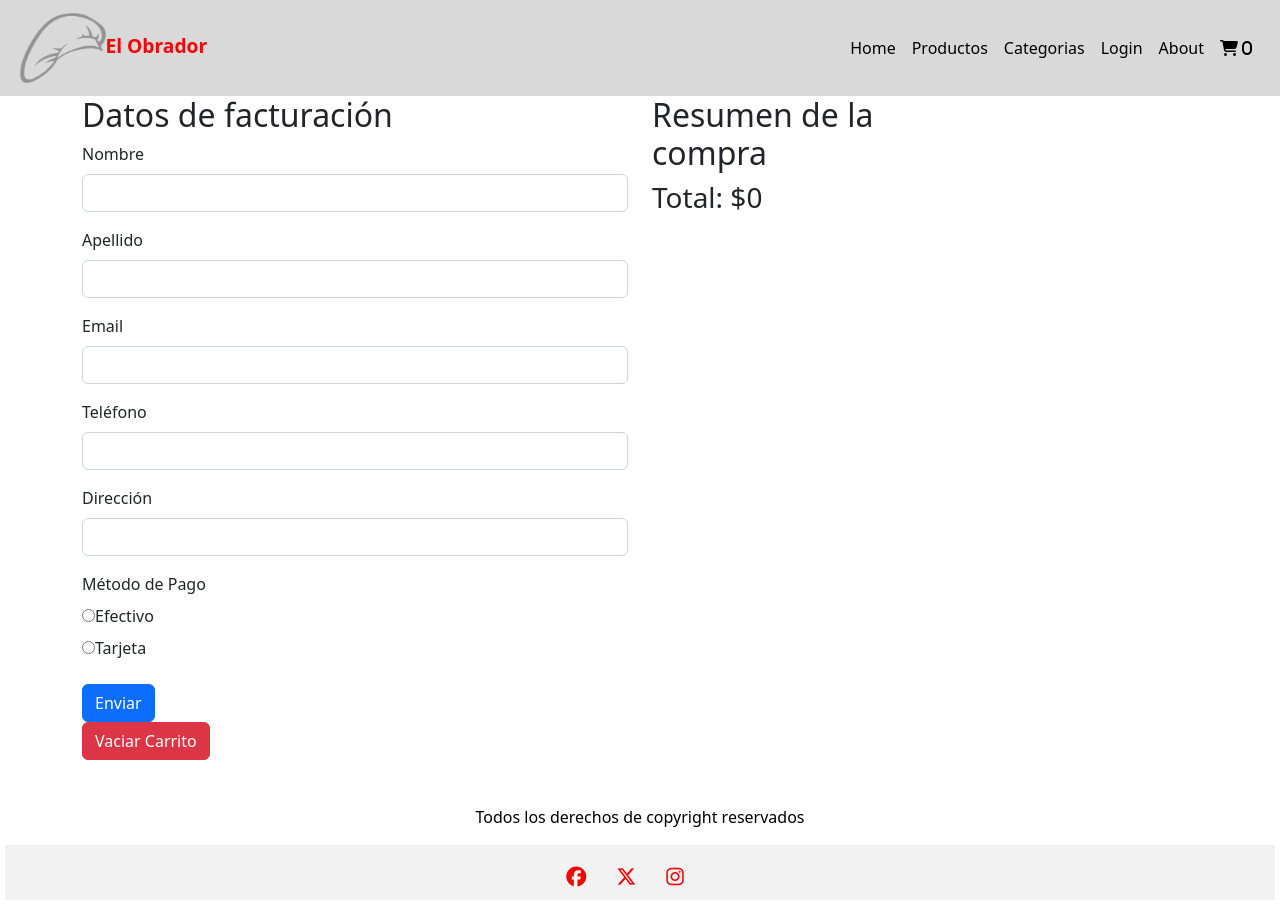
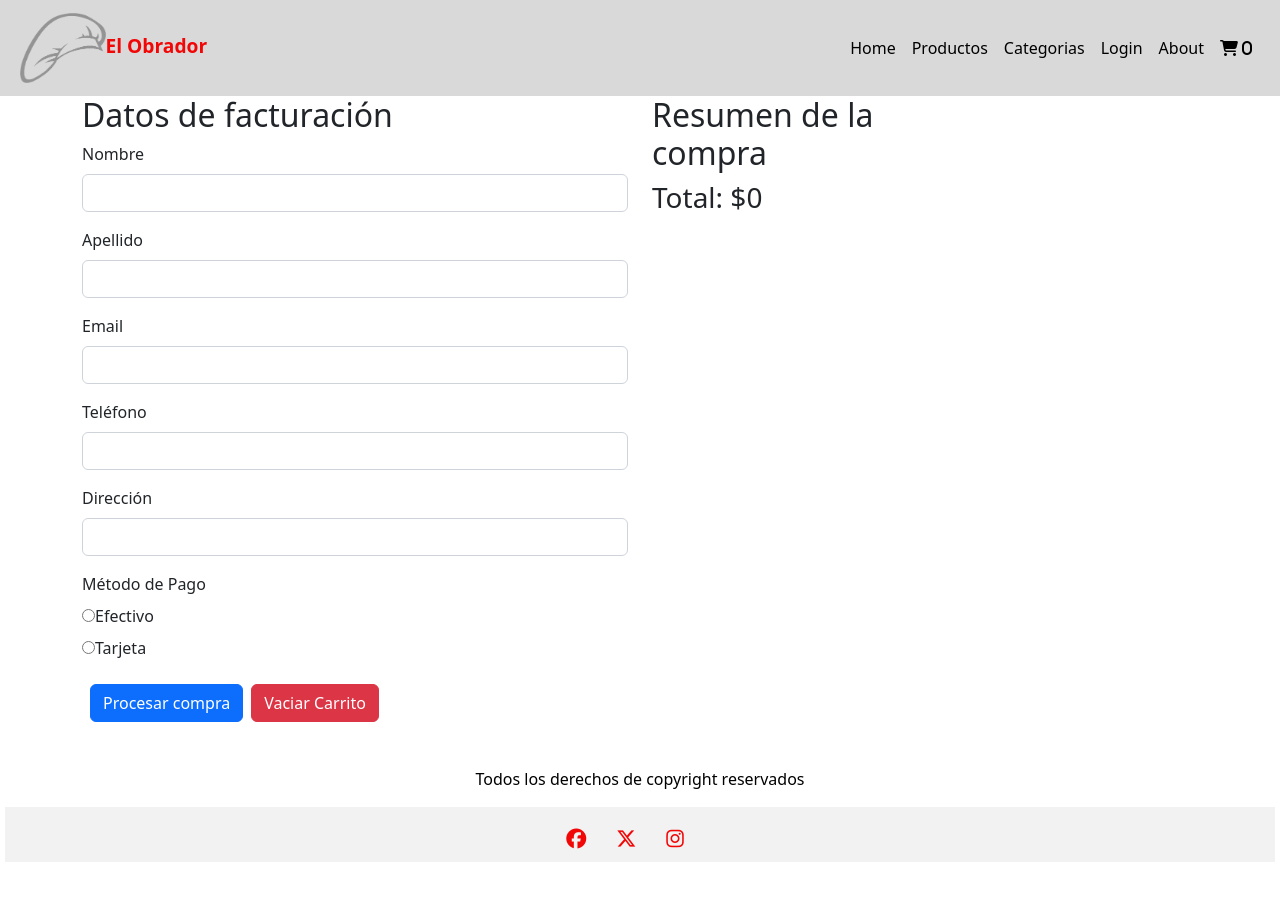
Before and after one commit to bercun/ProyectoFinalBercunchelliReact, a React (Vite) app: page /finCompra in a window 1280 px wide. After the commit the page ends 867 px from the top, so only its background shows below. Built offline with nearby package versions, Linux system fonts and the light colour scheme.

Commit message:
capturando submit y carrito de compras

```diff
--- a/src/components/Body/Header/Carrito/FinCompra.jsx
+++ b/src/components/Body/Header/Carrito/FinCompra.jsx
@@ -1,15 +1,19 @@
-import React, { useContext } from 'react';
+import React, { useContext, useState } from 'react';
 import { useForm } from 'react-hook-form';
 import { CarritoContext } from '../../../context/CarritoContext';
 
+
 function FinCompra() {
   const { carrito, vaciarCarrito } = useContext(CarritoContext);
+  const [ datosFacturacion, setDatosFacturacion ] = useState({});
   console.log(carrito);
 
   const { register, handleSubmit } = useForm();
 
+
   const enviar = (data) => {
-    console.log(data);
+    setDatosFacturacion(data);
+    console.log(datosFacturacion);
   };
 
   return (
@@ -49,9 +53,10 @@ function FinCompra() {
                 <label htmlFor="tarjeta" className="form-label">Tarjeta</label>
               </div>
             </div>
-            <button type="submit" className="btn btn-primary">Enviar</button>
+            <button type="submit" className="btn btn-primary mx-2">Procesar compra</button>
+            <button className="btn btn-danger" onClick={vaciarCarrito}>Vaciar Carrito</button>
           </form>
-          <button className="btn btn-danger" onClick={vaciarCarrito}>Vaciar Carrito</button>
+
         </div>
         <div className="col-md-3">
           <h2>Resumen de la compra</h2>
```
